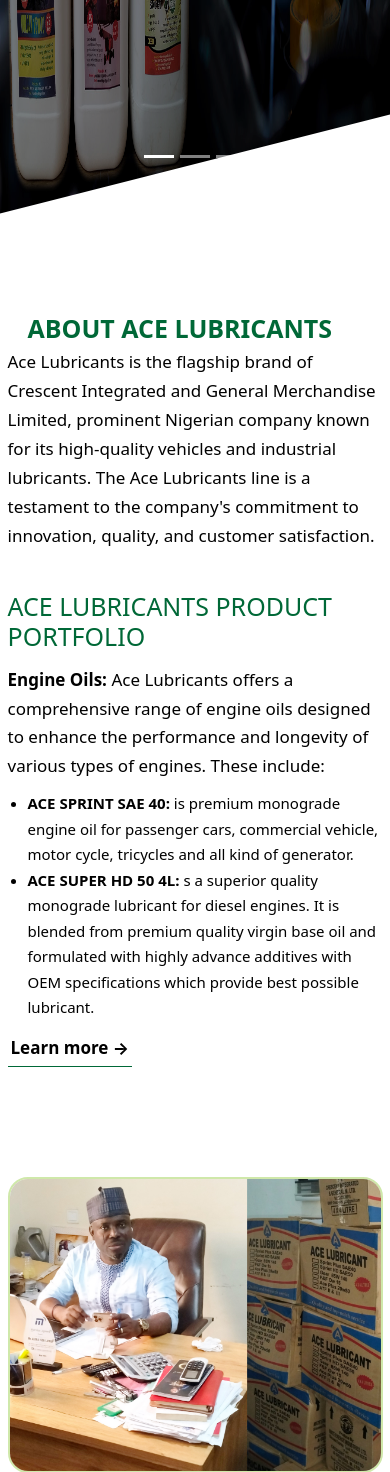
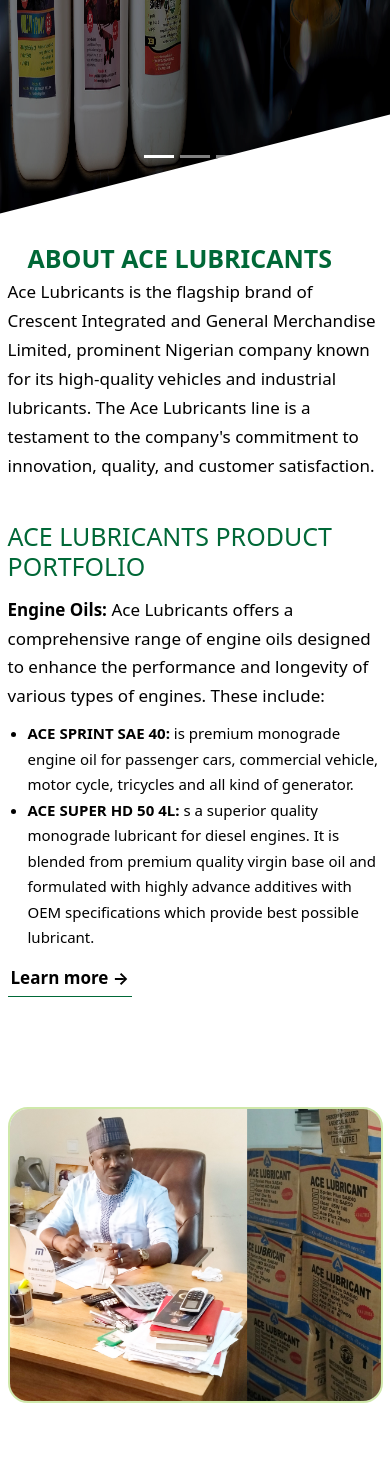
Before and after one commit to tsbproject/ace-lubricant, a PHP site: page / in a window 390 px wide. Shown: the part 814-2286 px from the top of the page. Run offline with PHP 8.4, Linux system fonts and the light colour scheme; style sheets or scripts are compiled from the project's sources; some libraries are stand-ins or nearby versions.

Commit message:
[committed]

```diff
--- a/css/styles.css
+++ b/css/styles.css
@@ -1104,8 +1104,8 @@ body {
   .section-about {
     height: 140vh;
     padding: 5rem 0;
-    margin-top: 23rem;
-    margin-bottom: 26rem;
+    margin-top: 16rem;
+    margin-bottom: 35rem;
   }
 }
 
--- a/sass/pages/_home.scss
+++ b/sass/pages/_home.scss
@@ -27,8 +27,8 @@
     @include media-breakpoint-down(md) {
         height: 140vh;
         padding: 5rem 0;
-        margin-top: 23rem;
-        margin-bottom: 26rem;
+        margin-top: 16rem;
+        margin-bottom: 35rem;
     }
 }
 
```
